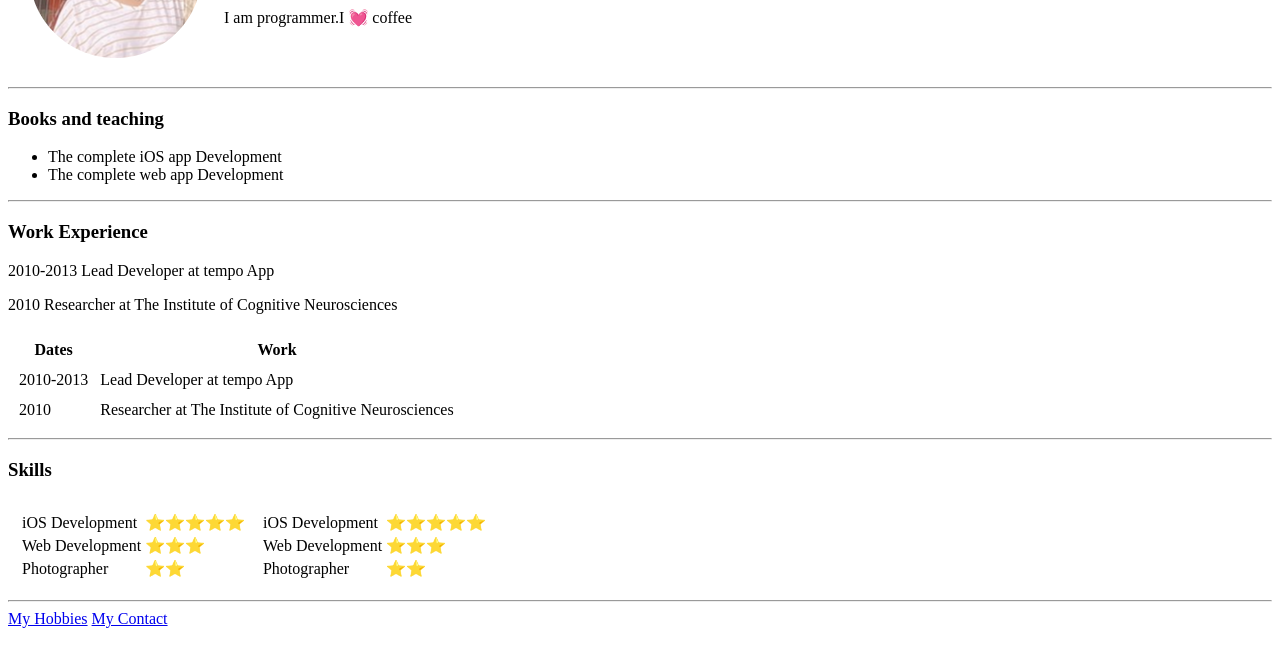
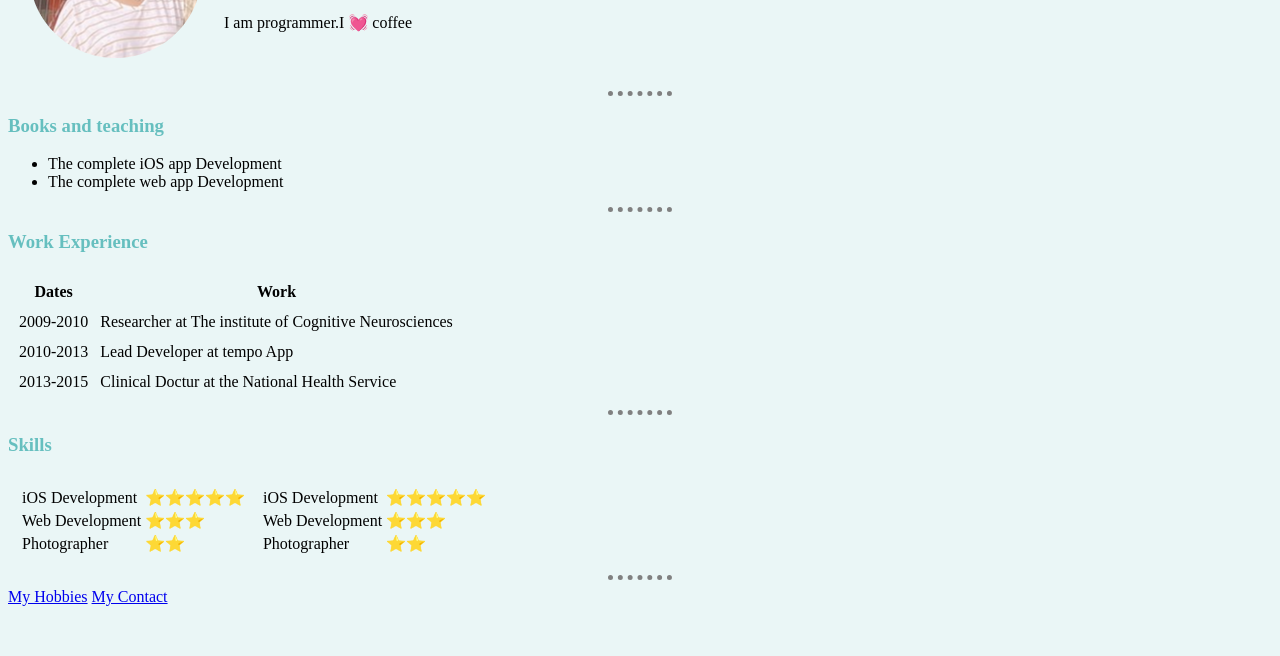
Before and after one commit to D-LIFE/CV, a plain HTML site: page index.html in a window 1280 px wide. Shown: the part 144-800 px from the top of the page. Drawn offline with Linux system fonts and the light colour scheme.

Commit message:
Add new cv file

```diff
--- /dev/null
+++ b/CSS/styles.css
@@ -0,0 +1,16 @@
+BODY {
+  background-color: #EAF6F6;
+}
+h1  {
+  color: #66BFBF;
+}
+h3 {
+  color: #66BFBF;
+}
+hr {
+        border-style:  none;
+    border-top-style: dotted;
+    border-color: grey;
+    border-width: 5px;
+        width: 5%;
+      }
--- a/contact-me.html
+++ b/contact-me.html
@@ -3,6 +3,7 @@
   <head>
     <meta charset="utf-8">
     <title>Contact Me</title>
+    <link rel="stylesheet" href="css/styles.css">
   </head>
   <body>
     <h1>My Contact details</h1>
--- a/index.html
+++ b/index.html
@@ -1,8 +1,9 @@
-
+<!doctype html>
 <html>
 <head>
 <meta charset="utf-8">
 <title>💓Saowapark's Personal Site</title>
+<link rel="stylesheet" href="css/styles.css">
 </head>
 <body>
 	<table cellspacing="20">
@@ -22,8 +23,6 @@
 	</ul>
 	<hr>
 	<h3>Work Experience</h3>
-	<p>2010-2013 Lead Developer at tempo App</p>
-	<p>2010 Researcher at The Institute of Cognitive Neurosciences</p>
 	<table cellspacing="10">
 		<thead>
 		<tr>
@@ -31,14 +30,18 @@
 			<th>Work</th>
 		</tr>
 		</thead>
-		<tbody
+		<tbody>
+		<tr>
+			<td>2009-2010</td>
+			<td>Researcher at The institute of Cognitive Neurosciences</td>
+		</tr>
 		<tr>
 			<td>2010-2013</td>
 			<td>Lead Developer at tempo App</td>
 		</tr>
 		<tr>
-			<td>2010</td>
-			<td>Researcher at The Institute of Cognitive Neurosciences</td>
+			<td>2013-2015</td>
+			<td>Clinical Doctur at the National Health Service</td>
 		</tr>
 	</tbody>
 	</table>
@@ -77,6 +80,8 @@
 		</table></td>
 	</tr>
 </table>
+
+
 	<hr>
 	<a href="hobbies.html">My Hobbies</a>
 	<a href="contact-me.html">My Contact</a>
```
Also changed, not shown: hobbies.html (+1 -0 lines).
